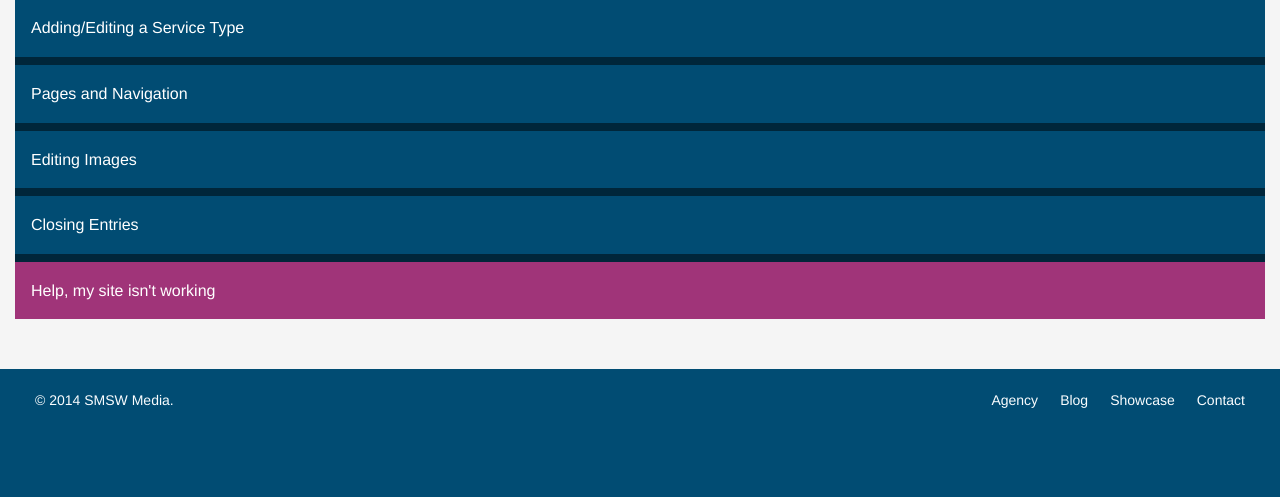
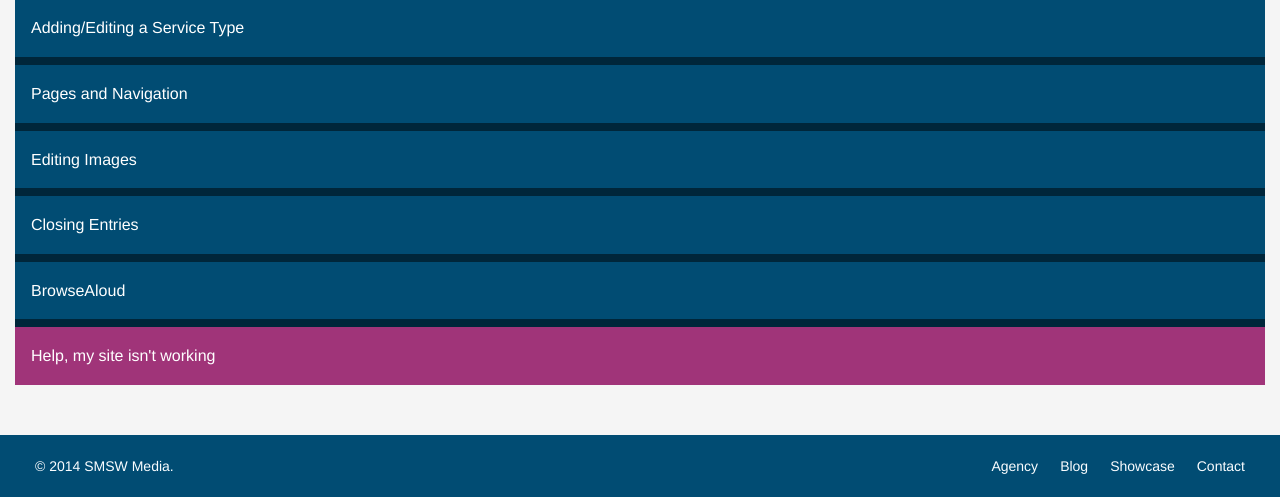
Before and after one commit to smsw/regard-documentation, a PHP site: page / in a window 1280 px wide. Shown: the part 510-1007 px from the top of the page. Before the commit the page ends 918 px from the top, so only its background shows below. Run offline with PHP 8.4, Linux system fonts and the light colour scheme; some libraries are stand-ins or nearby versions.

Commit message:
Regard doc updates for browse aloud

```diff
--- /dev/null
+++ b/_content/browsealoud.php
@@ -0,0 +1,33 @@
+<div id="panel13" class="content">
+    <dl class="tabs" data-tab>
+        <dd class="active"><a href="#browse-intro">Introduction</a></dd>
+        <dd><a href="#browse-1">About BrowseAloud </a></dd>
+    </dl>
+
+    <div class="tabs-content">
+        <div class="content active" id="browse-intro">
+            <h3>How BrowseAloud will work for the user</h3>
+            <ol>
+                <li>Clicking the BrowseAloud icon will launch the 'What is BrowseAloud' page.</li>
+                <li>This page will only launch once when the BrowseAloud icon speaker has been clicked. </li>
+                <ul>
+                    <li>It will store a cookie in the users browser remembering they have launched the 'What is BrowseAloud' page for the first time.
+                    <li>Once that cookie is stored, the user will not be presented with the 'What is BrowseAloud page' again when clicking the BrowseAloud icon.  </li>
+                    <li>The only time a user will be presented with the 'What is BrowseAloud' page is if they are a new user and have not clicked the BrowseAloud icon before, or they have cleared their cookies.</li>
+                </ul>
+            </ol>
+        </div>
+
+        <div class="content" id="browse-1">
+            <h3>Finding and Editing BrowseAloud</h3>
+            <p>The About BrowseAloud page can be found by clicking <a href="http://regard.co.uk/pages/general/browse-aloud" target="_blank" title="About Browse Aloud">here</a>.</p>
+
+            <h3>Editing the 'About BrowseAloud'</h3>
+            <ol>
+                <li>Navigate to Content > Publish/Edit > Pages.</li>
+                <li>Search for 'What is BrowseAloud?'</li>
+                <li>You can now edit the copy for the 'What is BrowseAloud? page'.</li>
+            </ol>
+        </div>
+    </div>
+</div>
--- a/_content/pages.php
+++ b/_content/pages.php
@@ -130,7 +130,6 @@
             </ol>
         </div>
 
-
         <div class="content" id="page-6">
             <h3>Creating a sub nav link</h3>
             <div class="panel callout radius">
@@ -160,6 +159,5 @@
             <img src="/_content/images/pagesitemlink.png" alt="page links"/>
         </div>
 
-
     </div>
 </div>
--- a/index.php
+++ b/index.php
@@ -50,6 +50,10 @@
                     <a href="#panel12">Closing Entries</a>
                     <?php include_once('_content/closing.php');?>
                 </dd>
+                <dd class="heading">
+                    <a href="#panel13">BrowseAloud</a>
+                    <?php include_once('_content/browsealoud.php');?>
+                </dd>
             </dl>
         </div>
     </div>
```
